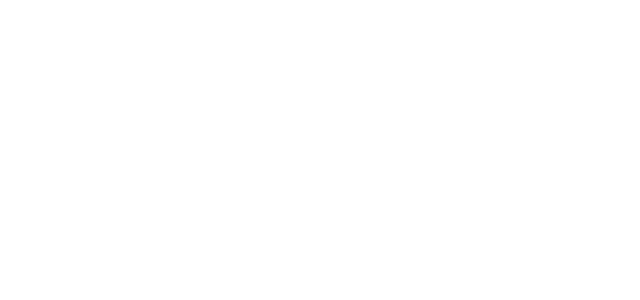
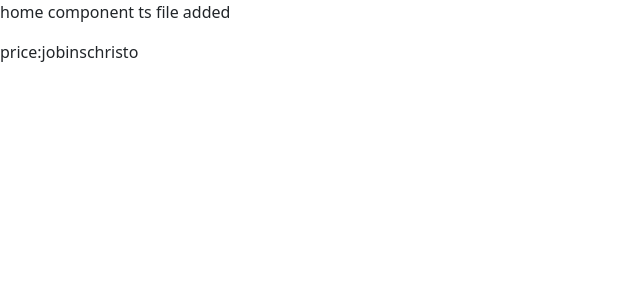
Before and after one commit to jobin4jo/demo, an Angular app: page /home in a window 1280 px wide. Before the commit this address led to /. Shown: the top 300 px of the page, without its empty margins (0-640 px from the left). Built offline with nearby package versions, Linux system fonts and the light colour scheme.

Commit message:
some changes

```diff
--- a/src/app/app-routing.module.ts
+++ b/src/app/app-routing.module.ts
@@ -1,11 +1,16 @@
 import { NgModule } from '@angular/core';
 import { RouterModule, Routes } from '@angular/router';
+import { HomeComponent } from './home/home.component';
 import { JobinComponent } from './jobin/jobin.component';
 
 const routes: Routes = [
   {
     path:'',
     component:JobinComponent
+  },
+  {
+    path:'home',
+    component:HomeComponent
   }
 ];
 
--- a/src/app/app.module.ts
+++ b/src/app/app.module.ts
@@ -6,11 +6,13 @@
 import { HttpClientModule } from '@angular/common/http';
 import { JobinComponent } from './jobin/jobin.component';
 import { FormsModule, ReactiveFormsModule } from '@angular/forms';
+import { HomeComponent } from './home/home.component';
 
 @NgModule({
   declarations: [
     AppComponent,
-    JobinComponent
+    JobinComponent,
+    HomeComponent
   ],
   imports: [
     BrowserModule,
--- /dev/null
+++ b/src/app/home/home.component.html
@@ -0,0 +1,4 @@
+<p>home component ts file added </p>
+<div>
+    <p>price:{{message}}</p>
+</div>
--- /dev/null
+++ b/src/app/home/home.component.ts
@@ -0,0 +1,16 @@
+import { Component, OnInit } from '@angular/core';
+
+@Component({
+  selector: 'app-home',
+  templateUrl: './home.component.html',
+  styleUrls: ['./home.component.scss']
+})
+export class HomeComponent implements OnInit {
+  message:string="jobinschristo"
+
+  constructor() { }
+
+  ngOnInit(): void {
+  }
+
+}
--- a/src/app/jobin/jobin.component.html
+++ b/src/app/jobin/jobin.component.html
@@ -34,6 +34,8 @@
                 <label class="form-check-label" for="exampleCheck1">Check me out</label>
             </div> -->
             <button type="submit" class="btn btn-primary mt-3">Submit</button>
+            <p class="text-success">login success fully</p>
+            <p class="text-danger ">Invalid email and Password </p>
         </form>
     </div>
 
```
Also changed, not shown: src/app/home/home.component.scss (added), 1 other file (tests, documents, lock files or other folders).
